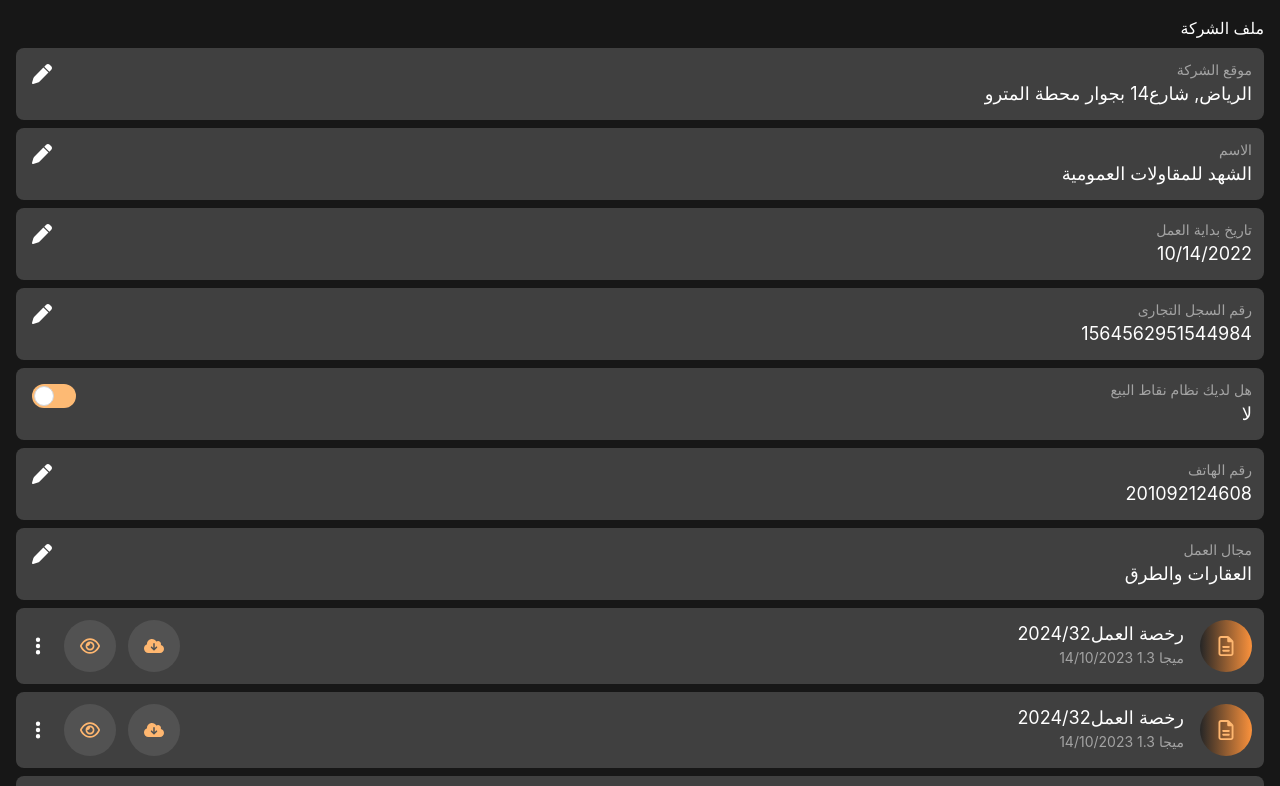
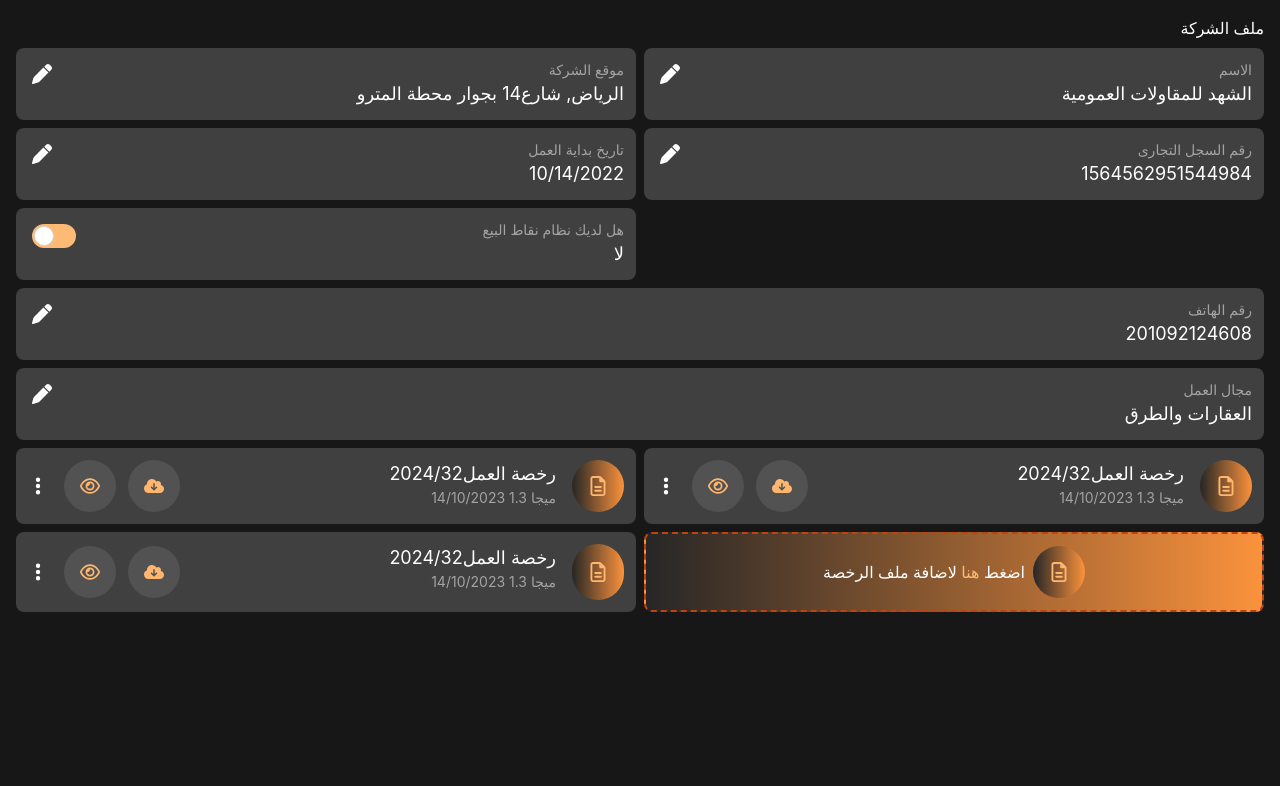
Before and after one commit to vikas-sh-vikas/tailwind-figma, a React (Create React App) app: page / in a window 1280 px wide. Shown: the top 786 px of the page. Built offline with nearby package versions, Linux system fonts and the light colour scheme.

Commit message:
Toggel Function Update

```diff
--- a/src/Page/CompanyProfile.tsx
+++ b/src/Page/CompanyProfile.tsx
@@ -58,6 +58,7 @@ function CompanyProfile() {
           span={2}
           checked={false}
           label="هل لديك نظام نقاط البيع"
+          setFromdata={(e)=>setData({...data,isSaleSystem:e})}
         />
         <EditComponent
           span={2}
@@ -101,7 +102,8 @@ function CompanyProfile() {
             input: "رخصة العمل2024/32",
           }}
         />
-        <UploadComponent span={3} type={"upload"} />
+        <UploadComponent span={3} type={"upload"}
+         />
       </div>
     </div>
   );
--- a/src/lib/components/ToggleComponent.tsx
+++ b/src/lib/components/ToggleComponent.tsx
@@ -2,16 +2,17 @@ import { useState } from "react";
 
 
 
-function ToggleComponent({ span, checked, label }: ToggleStateProps) {
+function ToggleComponent({ span, checked, label,setFromdata }: ToggleStateProps) {
   const [toggle, setToggle] = useState(checked);
 
   const handleToggle = () => {
     setToggle(!toggle);
+    setFromdata(!toggle)
   };
   return (
     <>
       <div
-        className={`bg-neutral-700 sm:col-span-${span} col-span-6 rounded-lg p-3 relative`}
+        className={`bg-neutral-700 sm:col-span-3 col-span-6 rounded-lg p-3 relative`}
       >
         <div className="absolute top-0 left-0 m-4">
           <label className="inline-flex items-center cursor-pointer">
--- a/src/lib/types/index.d.ts
+++ b/src/lib/types/index.d.ts
@@ -5,7 +5,8 @@ type CompanyProfileModel = {
     regNo:number,
     isSaleSystem:boolean,
     phoneNo:number,
-    employment:string
+    employment:string,
+    licence?:File,
   }
 
   type EditStateProps = {
@@ -22,6 +23,7 @@ type CompanyProfileModel = {
     span: number;
     checked: boolean;
     label: string;
+    setFromdata: (e:boolean)=> void
   };
 
   type UploadStateProps = {
```
